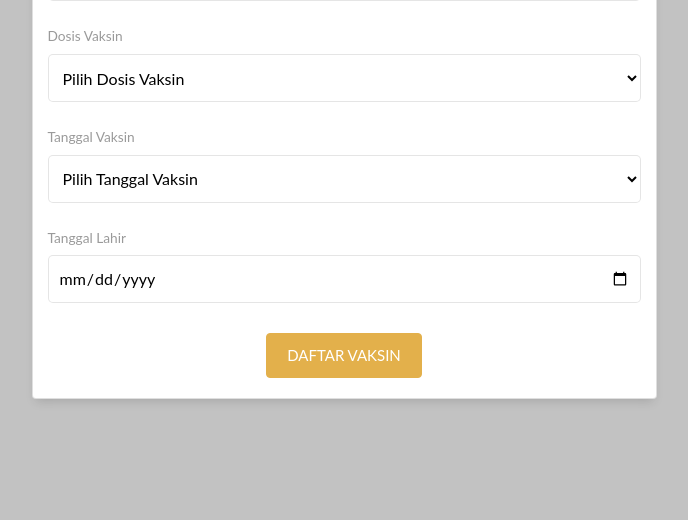
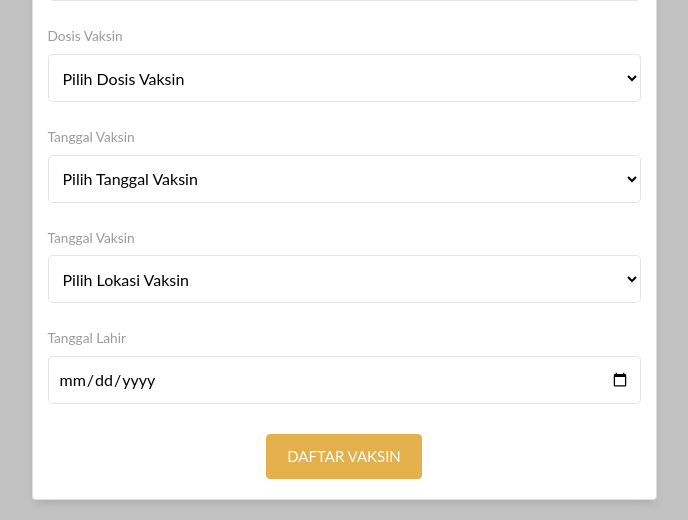
Before and after one commit to Lidiarati/skripsi_vaksinasi, a PHP site: page /html2pdf/vaksin/daftar-vaksin.php in a window 1280 px wide. Shown: the part 911-1431 px from the top of the page, without its empty margins (296-984 px from the left). Before the commit the page ends 1313 px from the top, so only its background shows below. Run offline with PHP 8.4, Linux system fonts and the light colour scheme; the visitor is signed in with stand-in values (Sample User, id 1); data comes from the database, SQL or seed files in the repository; style sheets or scripts are compiled from the project's sources; some libraries are stand-ins or nearby versions.

Commit message:
Initial commit

```diff
--- a/vaksin/bukti.php
+++ b/vaksin/bukti.php
@@ -93,6 +93,11 @@
            <td>:</td>
            <td><?=$data_siswa['vaksin_ke']?></td>
        </tr>
+       <tr>
+           <td>Lokasi Vaksin</td>
+           <td>:</td>
+           <td><?=$data_siswa['tempat']?></td>
+       </tr>
    </table>
 </body>
 </html>
--- a/vaksin/daftar-vaksin.php
+++ b/vaksin/daftar-vaksin.php
@@ -180,6 +180,22 @@
                         </select>
                       </div>
                     </div>
+                    </div>
+                    <div class="row">
+                    <div class="col-md-12">
+                      <div class="form-group">
+                        <label>Tanggal Vaksin</label>
+                        <select class="form-control" name="jadwal1" required/>
+                          <option value="">Pilih Lokasi Vaksin</option>
+                          <?php
+                            $qry1=mysqli_query($koneksi, "select * from jadwal1");
+                            while($data_sekolah=mysqli_fetch_array($qry1)){
+                              echo '<option value="'.$data_sekolah["id_jadwal"].'">'.$data_sekolah["tempat"].'</option>';
+                            }
+                          ?>
+                        </select>
+                      </div>
+                    </div>
                   </div>
                   <div class="row">
                     <div class="col-md-12">
```
Also changed, not shown: vaksin/profil_user.php (+16 -0 lines).
